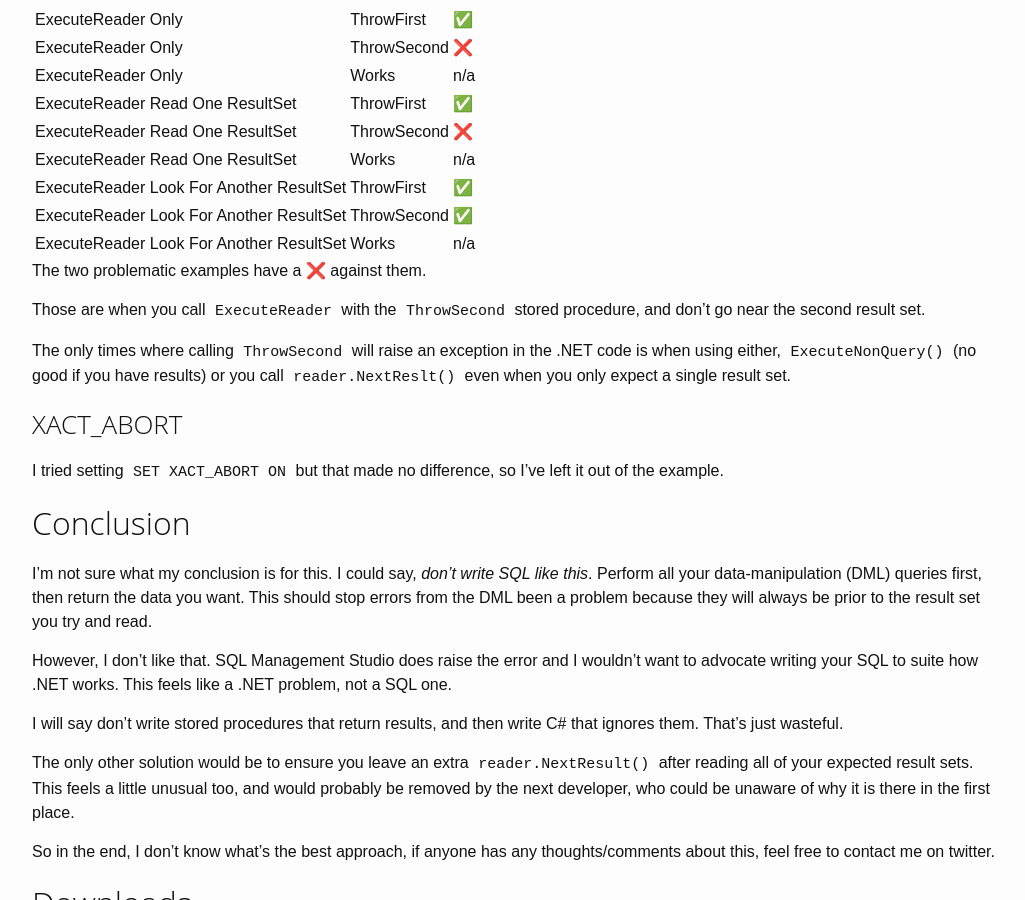
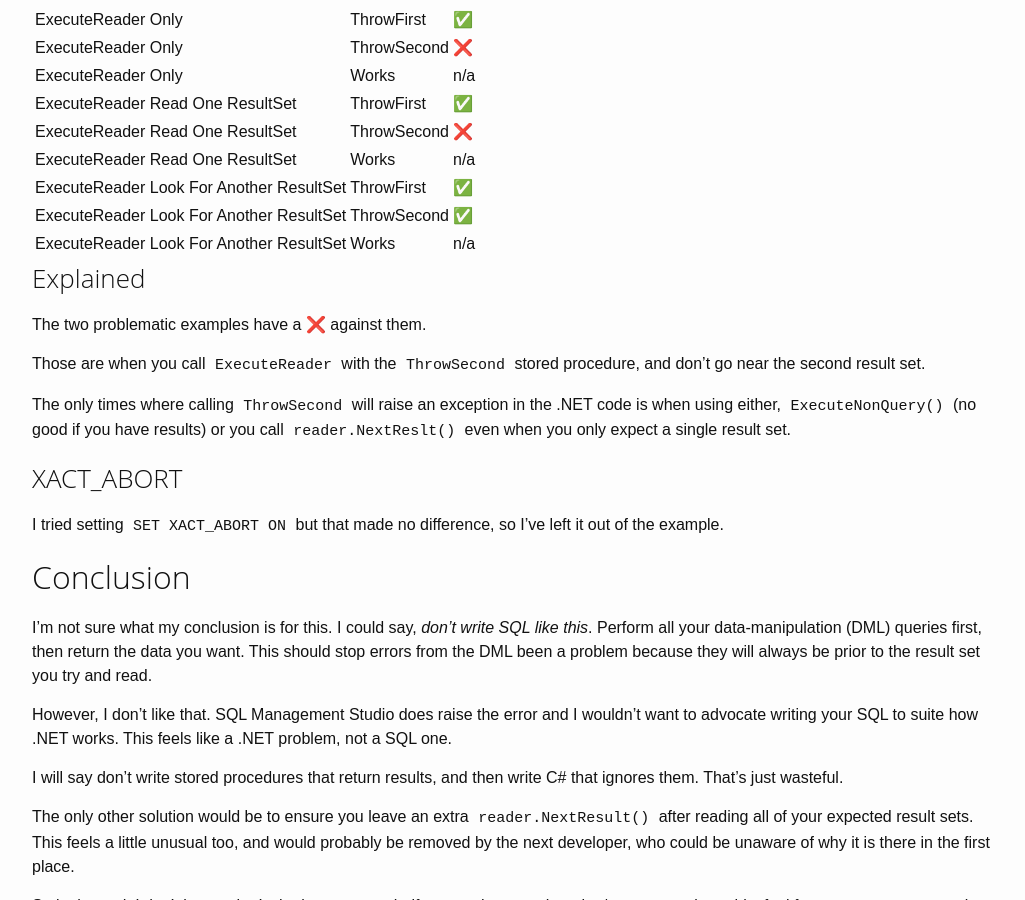
Before and after one commit to xdaDaveShaw/xdaDaveShaw.github.io, a Jekyll site: the page built from blog/_posts/2018-03-29-sqldatareader-gotcha.md, in a window 1280 px wide and 900 px high, scrolled down 3429 px. Shown: the whole window, without its empty margins (126-1151 px from the left). Built offline with Jekyll 4.4.1, drawn with Linux system fonts in a browser that asks for light colours.

Commit message:
Adding header for better separation

```diff
--- a/blog/_posts/2018-03-29-sqldatareader-gotcha.md
+++ b/blog/_posts/2018-03-29-sqldatareader-gotcha.md
@@ -170,6 +170,8 @@ The results are as follows:
 |ExecuteReader Look For Another ResultSet       |ThrowSecond| ✅             |
 |ExecuteReader Look For Another ResultSet       |Works      | n/a            |
 
+### Explained
+
 The two problematic examples have a ❌ against them.
 
 Those are when you call `ExecuteReader` with the `ThrowSecond` stored procedure, and don't go near the
```
